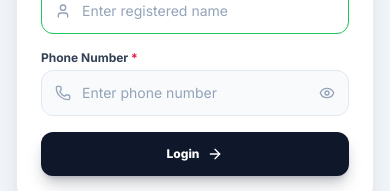
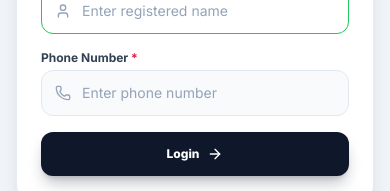
Before and after one commit to gowtham072007/billing-app, a React (Vite) app in the folder frontend/: page /login in a window 390 px wide. Shown: the part 477-668 px from the top of the page. Built offline with nearby package versions, Linux system fonts and the light colour scheme; no server answers.

Commit message:
Make phone number field plain visible text and remove eye toggle

```diff
--- a/frontend/src/pages/auth/Login.tsx
+++ b/frontend/src/pages/auth/Login.tsx
@@ -1,6 +1,6 @@
 import React, { useState, useEffect } from 'react';
 import { useNavigate, useSearchParams, Link } from 'react-router-dom';
-import { ArrowRight, Eye, EyeOff, Phone, User as UserIcon, Loader2, AlertCircle } from 'lucide-react';
+import { ArrowRight, Phone, User as UserIcon, Loader2, AlertCircle } from 'lucide-react';
 import { useAuth } from '../../context/AuthContext';
 import { useSettings } from '../../context/SettingsContext';
 import { useLanguage } from '../../context/LanguageContext';
@@ -12,7 +12,6 @@ export const Login: React.FC = () => {
 
   const [name, setName] = useState<string>('');
   const [secret, setSecret] = useState<string>('');
-  const [showSecret, setShowSecret] = useState<boolean>(false);
   const [errorMessage, setErrorMessage] = useState<string>('');
   const [isSubmitting, setIsSubmitting] = useState<boolean>(false);
 
@@ -138,22 +137,13 @@ export const Login: React.FC = () => {
                   <Phone className="w-4 h-4" />
                 </div>
                 <input
-                  type={showSecret ? 'text' : 'password'}
+                  type="text"
                   required
                   value={secret}
                   onChange={e => setSecret(e.target.value)}
                   placeholder={t('phone_password_field_placeholder', 'Enter phone number')}
-                  className="w-full pl-10 pr-11 py-3 bg-slate-50 border border-slate-200 rounded-xl text-sm font-semibold text-slate-900 focus:bg-white focus:border-brand-500 outline-none placeholder:text-slate-400 placeholder:font-normal transition-colors"
+                  className="w-full pl-10 pr-4 py-3 bg-slate-50 border border-slate-200 rounded-xl text-sm font-semibold text-slate-900 focus:bg-white focus:border-brand-500 outline-none placeholder:text-slate-400 placeholder:font-normal transition-colors"
                 />
-                <button
-                  type="button"
-                  onClick={() => setShowSecret(!showSecret)}
-                  className="absolute inset-y-0 right-0 pr-3.5 flex items-center text-slate-400 hover:text-slate-600 cursor-pointer"
-                  tabIndex={-1}
-                  aria-label={showSecret ? 'Hide secret' : 'Show secret'}
-                >
-                  {showSecret ? <EyeOff className="w-4 h-4" /> : <Eye className="w-4 h-4" />}
-                </button>
               </div>
             </div>
 
```
